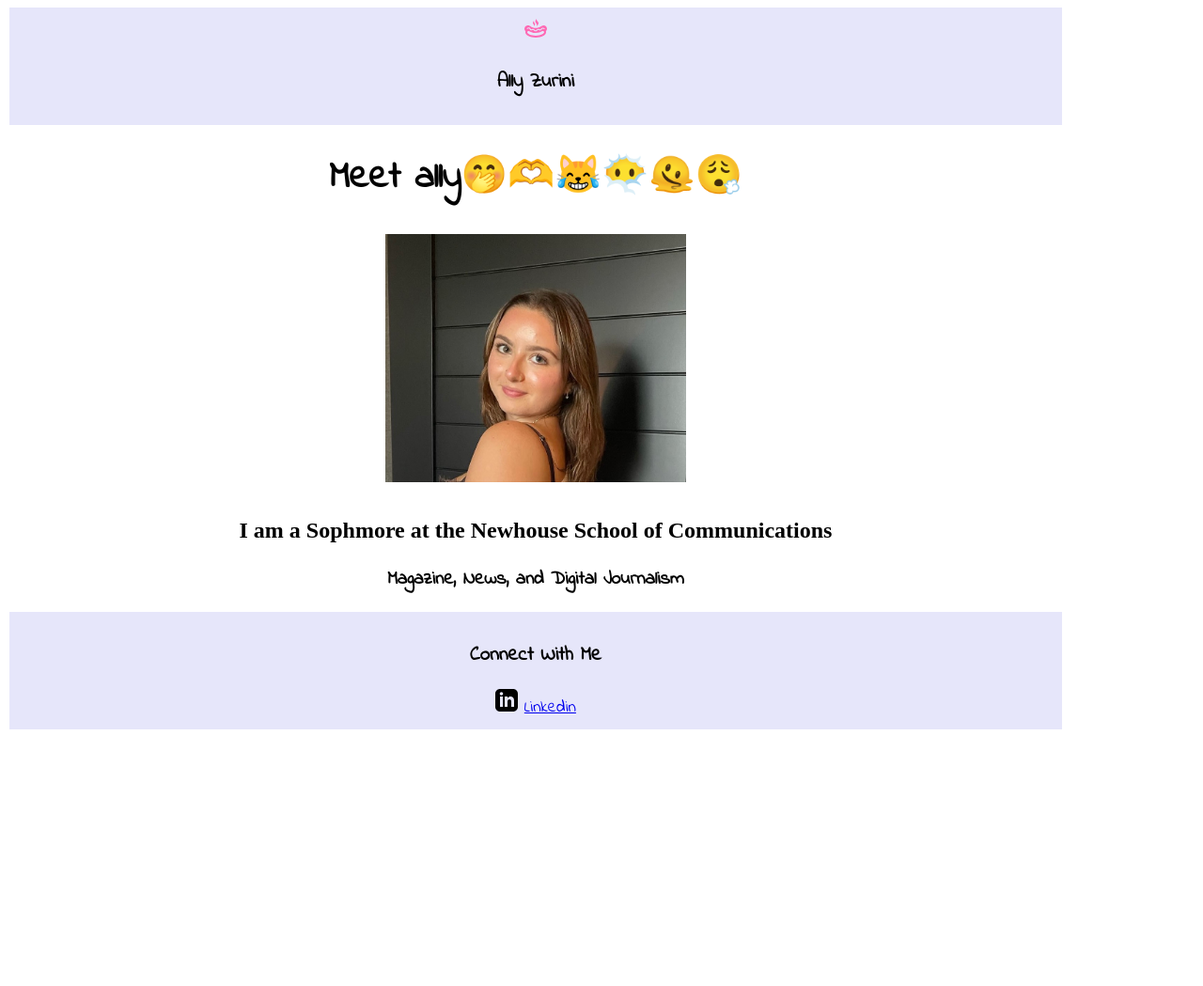
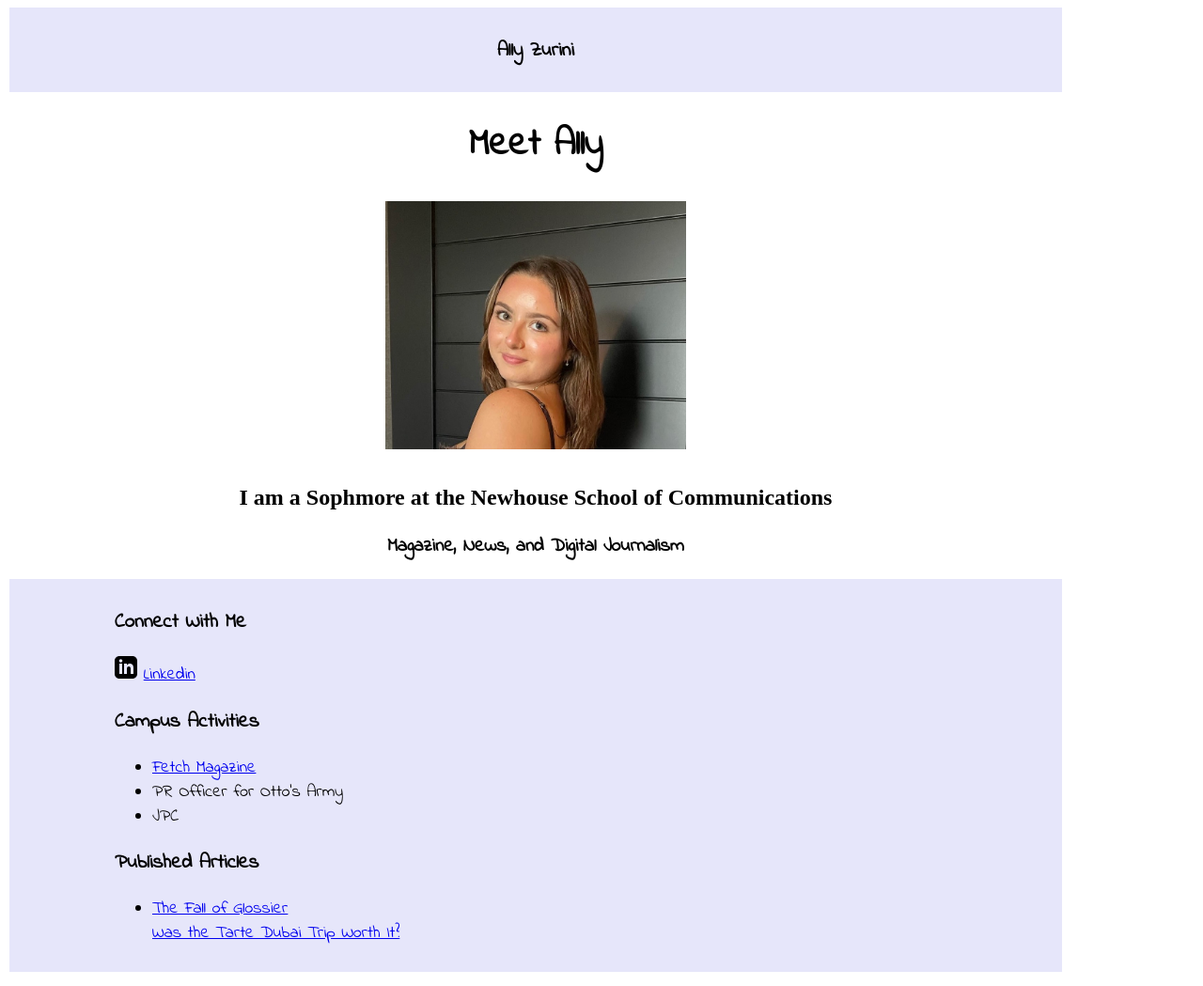
Before and after one commit to aazurini/aazurini.github.io, a plain HTML site: page index.html in a window 1280 px wide. Shown: the whole page at 94% size. Before the commit the page ends 800 px from the top, so only its background shows below. Drawn offline with nearby package versions, Linux system fonts and the light colour scheme; a web font is replaced by a local one.

Commit message:
Add files via upload

```diff
--- a/index.html
+++ b/index.html
@@ -16,10 +16,10 @@
 
       <div class="row">
 
-        <header class="col bg-secondary text-white p-2 mb-4">
- <svg width="24" height="24" xmlns="http://www.w3.org/2000/svg" fill="hotpink" fill-rule="evenodd" clip-rule="evenodd"><path d="M20.671 12.989c-1.201-.751-1.714-.465-2.224.29-.799 1.19-1.735 1.374-3.043.796-.768-.339-1.073-.37-1.817.393-1.164 1.197-2.356 1.161-3.495-.042-.561-.594-.874-.787-1.66-.413-.366.175-.867.416-1.594.19-.791-.244-1.07-.785-1.273-1.18-.454-.877-1.273-.823-2.081-.285-.608.403-1.211-.51-.613-.913 1-.676 2.767-1.059 3.671.693.324.628.671.859 1.416.503 1.223-.587 2.049-.286 2.934.649.689.727 1.138.821 1.907.031 1.059-1.09 1.855-1.157 3.049-.633.795.353 1.173.362 1.686-.403 1.04-1.54 2.536-1.501 3.795-.557.584.437-.078 1.318-.658.881m-8.67 7.011c-5.411 0-9.001-2.207-9.001-3.667 0-.999 1.18-1.629 2.163-1.195 1 .437 3.331 1.862 6.837 1.862 3.139 0 4.862-.652 6.441-1.63 1.347-.838 2.559-.025 2.559.966 0 1.278-3.091 3.664-8.999 3.664m11.999-7.248c0-2.103-1.665-3.749-3.792-3.749-2.255.054-3.888 2.748-8.243 2.748-4.727 0-5.878-3.129-8.743-2.714-1.837.263-3.222 1.858-3.222 3.713 0 .956.445 1.821 1.175 2.587-1.215 3.623 4.246 6.663 10.826 6.663 6.807 0 11.948-3.142 10.83-6.651.726-.764 1.169-1.632 1.169-2.597m-14.03-2.752c3.384-3.229-.712-3.545.093-5.828-2.834 3.184 1.021 3.268-.093 5.828m2.983-.001c5.084-4.88-1.051-4.622.126-7.999-4.058 4.362 1.512 4.459-.126 7.999"/></svg>
+        <header class="site-banner">
 
           <h3>Ally Zurini</h3>
+
 
 
 
@@ -44,7 +44,7 @@
 
 
 
-          <h1>Meet ally🤭🫶😹😶‍🌫️🫠😮‍💨</h1>
+          <h1>Meet Ally</h1>
 
 
           <div class="otherimg">
@@ -65,6 +65,21 @@
               <svg xmlns="http://www.w3.org/2000/svg" width="24" height="24" viewBox="0 0 24 24"><path d="M19 0h-14c-2.761 0-5 2.239-5 5v14c0 2.761 2.239 5 5 5h14c2.762 0 5-2.239 5-5v-14c0-2.761-2.238-5-5-5zm-11 19h-3v-11h3v11zm-1.5-12.268c-.966 0-1.75-.79-1.75-1.764s.784-1.764 1.75-1.764 1.75.79 1.75 1.764-.783 1.764-1.75 1.764zm13.5 12.268h-3v-5.604c0-3.368-4-3.113-4 0v5.604h-3v-11h3v1.765c1.396-2.586 7-2.777 7 2.476v6.759z"/></svg>
             <a href="https://www.linkedin.com/in/alessandra-zurini-6a90112a2/">Linkedin</a>
 
+          <h3>Campus Activities</h3>
+            <ul>
+              <li><a href="https://www.fetch-collective.com/">Fetch Magazine</a></li>
+
+              <li>PR Officer for Otto's Army</li>
+              <li>JPC</li>
+            </ul>
+
+             <h3>Published Articles</h3>
+            <ul>
+              <li><a href="https://www.fetch-collective.com/article-glossier/">The Fall of Glossier</a></li>
+<a href="https://www.fetch-collective.com/was-the-tarte-dubai-trip-worth-it/">Was the Tarte Dubai Trip Worth It?</a></li>
+
+
+            </ul>
 
            </div>
 
--- a/main.css
+++ b/main.css
@@ -8,11 +8,10 @@ body {
 header {
   background-color: lavender;
   font-size: 18px;
-  padding-top: 10px;
-  padding-bottom: 10px;
-  padding-left: 10%;
-  padding-right: 10%;
-  margin-bottom: 15px;
+   padding-top: 10px;
+  padding-bottom: 8px;
+   padding-left: 0%;
+  padding-right: 0%;
   text-align: center;
 }
 
@@ -61,5 +60,5 @@ p {
   padding-left: 10%;
   padding-right: 10%;
   margin-bottom: 15px;
-  text-align: center;
+  text-align: left;
 }
```
